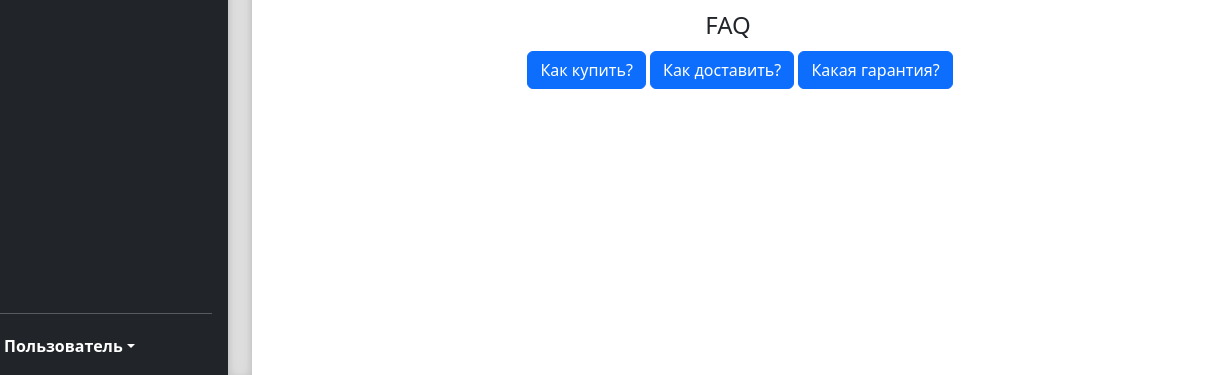
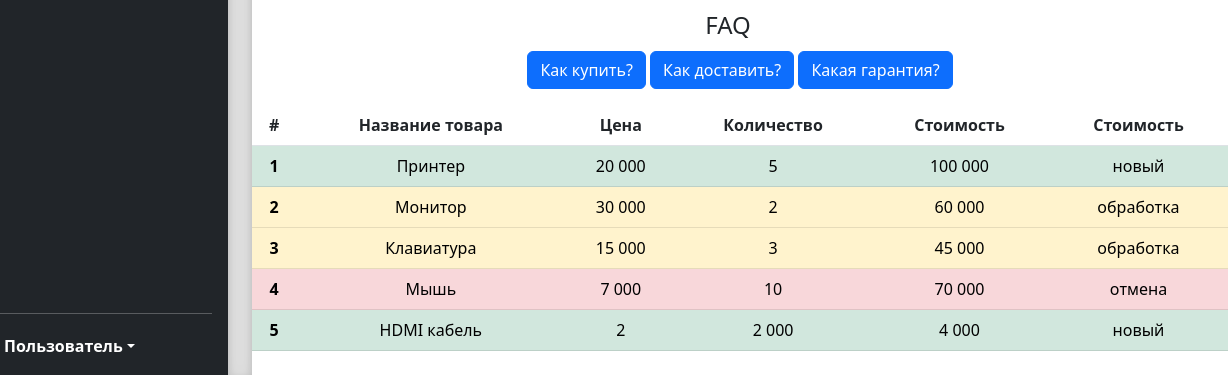
Before and after one commit to bogdan-kozintsov/HW-19.1, a plain HTML site: page index.html in a window 1280 px wide. Shown: the part 422-797 px from the top of the page, 52-1280 px from the left. Drawn offline with nearby package versions, Linux system fonts and the light colour scheme.

Commit message:
added colors to table

```diff
--- a/index.html
+++ b/index.html
@@ -338,6 +338,60 @@
           </div>
         </div>
     </div>
+<table class="table">
+  <thead>
+    <tr>
+      <th scope="col">#</th>
+      <th scope="col">Название товара</th>
+      <th scope="col">Цена</th>
+      <th scope="col">Количество</th>
+      <th scope="col">Стоимость</th>
+      <th scope="col">Стоимость</th>
+    </tr>
+  </thead>
+  <tbody>
+    <tr class="table-success">
+      <th scope="row">1</th>
+      <td>Принтер</td>
+      <td>20 000</td>
+      <td>5</td>
+      <td>100 000</td>
+      <td>новый</td>
+    </tr>
+    <tr class="table-warning">
+      <th scope="row">2</th>
+      <td>Монитор</td>
+      <td>30 000</td>
+      <td>2</td>
+      <td>60 000</td>
+      <td>обработка</td>
+    </tr>
+    <tr class="table-warning">
+      <th scope="row">3</th>
+      <td>Клавиатура</td>
+      <td>15 000</td>
+      <td>3</td>
+      <td>45 000</td>
+      <td>обработка</td>
+    </tr>
+    <tr class="table-danger">
+      <th scope="row">4</th>
+      <td>Мышь</td>
+      <td>7 000</td>
+      <td>10</td>
+      <td>70 000</td>
+      <td>отмена</td>
+    </tr>
+    <tr class="table-success">
+      <th scope="row">5</th>
+      <td>HDMI кабель</td>
+      <td>2</td>
+      <td>2 000</td>
+      <td>4 000</td>
+      <td>новый</td>
+    </tr>
+  </tbody>
+</table>
 
 
             <script src="https://cdn.jsdelivr.net/npm/bootstrap@5.3.0/dist/js/bootstrap.bundle.min.js"
```
